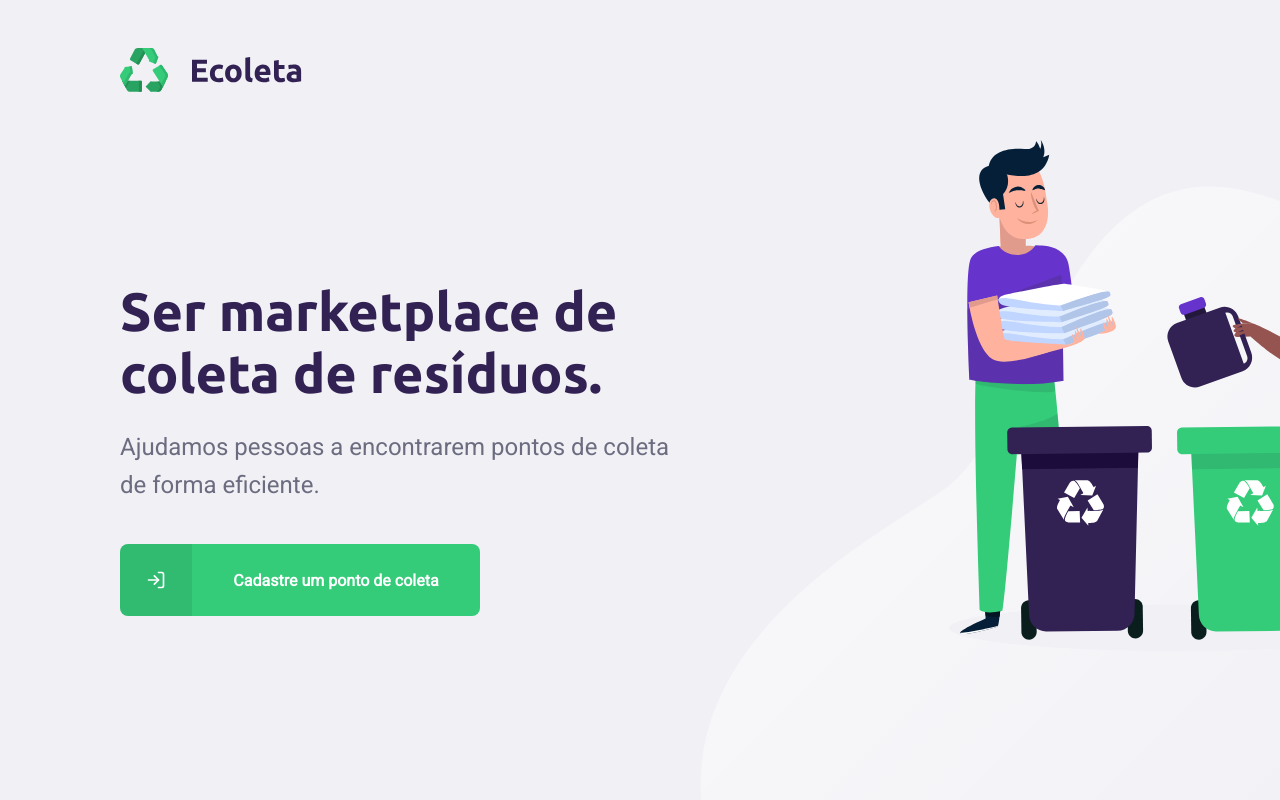
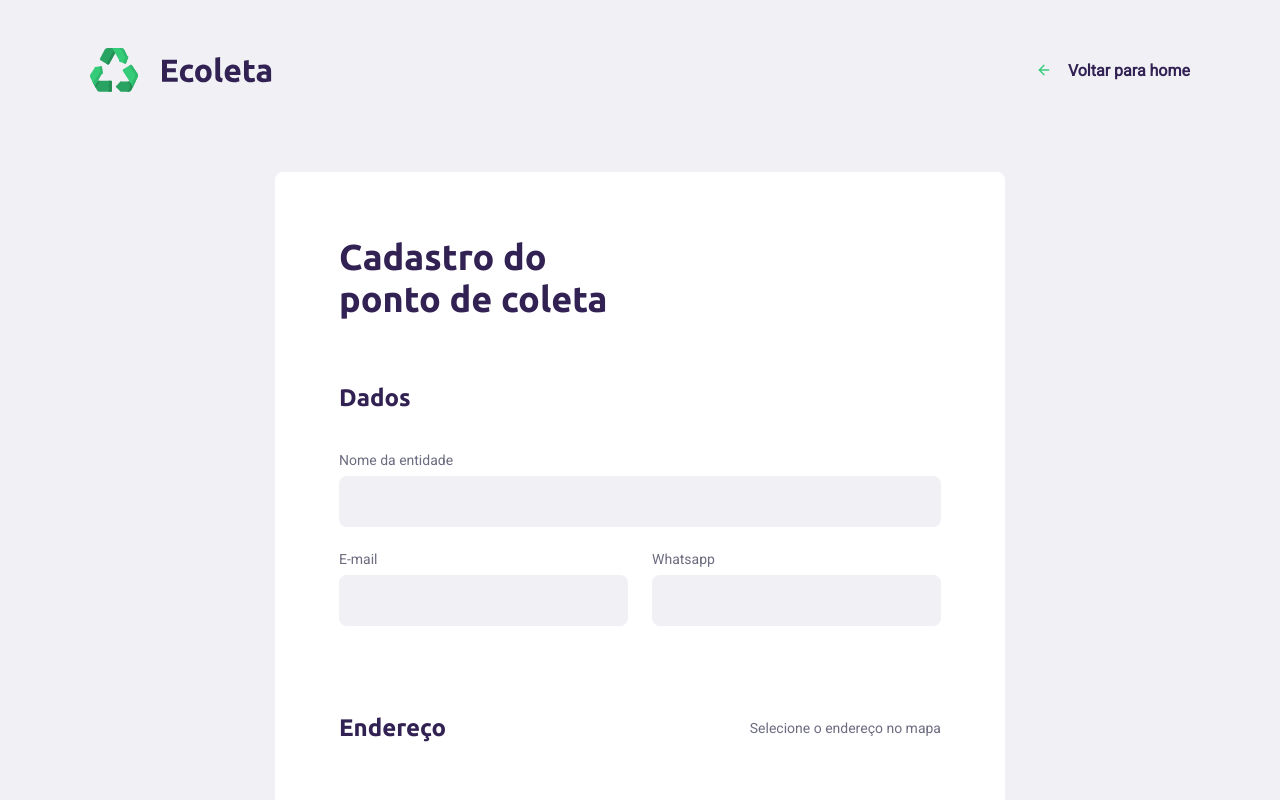
Before and after one commit to franklinsf/ecoleta, a React (Create React App) app in the folder web/: page /create-point in a window 1280 px wide. Shown: the top 800 px of the page. Built offline with nearby package versions, Linux system fonts and the light colour scheme; the HTML template or start-up script is replaced by a standard one.

Commit message:
Página de criar pontos de coleta

```diff
--- a/web/package.json
+++ b/web/package.json
@@ -13,6 +13,7 @@
     "react": "^16.13.1",
     "react-dom": "^16.13.1",
     "react-icons": "^3.10.0",
+    "react-router-dom": "^5.2.0",
     "react-scripts": "3.4.1",
     "typescript": "~3.7.2"
   },
@@ -36,5 +37,8 @@
       "last 1 firefox version",
       "last 1 safari version"
     ]
+  },
+  "devDependencies": {
+    "@types/react-router-dom": "^5.1.5"
   }
 }
--- a/web/src/App.tsx
+++ b/web/src/App.tsx
@@ -1,13 +1,13 @@
 import React from 'react';
 import './App.css';
-import Home from './pages/Home';
+import Routes from './routes';
 
 function App() {
 
 
   return (
     <div>
-      <Home />
+      <Routes />
     </div>
   );
 }
--- /dev/null
+++ b/web/src/pages/CreatePoint/index.tsx
@@ -0,0 +1,75 @@
+import React from 'react';
+import { Link } from 'react-router-dom';
+import { FiArrowLeft } from 'react-icons/fi';
+
+import './styles.css';
+import logo from '../../assets/logo.svg';
+
+const CreatePoint: React.FC = () => {
+  return (
+    <div id="page-create-point">
+      <header>
+        <img src={logo} alt="Ecoleta"/>
+
+        <Link to="/">
+          <FiArrowLeft />
+          Voltar para home
+        </Link>
+      </header>
+
+      <form>
+        <h1>Cadastro do <br/> ponto de coleta</h1>
+
+        <fieldset>
+          <legend>
+            <h2>Dados</h2>
+          </legend>
+
+          <div className="field">
+            <label htmlFor="name">Nome da entidade</label>
+            <input
+              type="text"
+              name="name"
+              id="name"
+            />
+          </div>
+
+          <div className="field-group">
+            <div className="field">
+              <label htmlFor="email">E-mail</label>
+              <input
+                type="email"
+                name="email"
+                id="email"
+              />
+            </div>
+            <div className="field">
+              <label htmlFor="whatsapp">Whatsapp</label>
+              <input
+                type="text"
+                name="whatsapp"
+                id="whatsapp"
+              />
+            </div>
+          </div>
+        </fieldset>
+
+        <fieldset>
+          <legend>
+            <h2>Endereço</h2>
+            <span>Selecione o endereço no mapa</span>
+          </legend>
+        </fieldset>
+
+        <fieldset>
+          <legend>
+            <h2>Ítens de coleta</h2>
+            <span>Selecione um ou mais ítens abaixo</span>
+          </legend>
+        </fieldset>
+      </form>
+    </div>
+  );
+}
+
+export default CreatePoint;
--- /dev/null
+++ b/web/src/pages/CreatePoint/styles.css
@@ -0,0 +1,203 @@
+#page-create-point {
+  width: 100%;
+  max-width: 1100px;
+
+  margin: 0 auto;
+}
+
+#page-create-point header {
+  margin-top: 48px;
+
+  display: flex;
+  justify-content: space-between;
+  align-items: center;
+}
+
+#page-create-point header a {
+  color: var(--title-color);
+  font-weight: bold;
+  text-decoration: none;
+
+  display: flex;
+  align-items: center;
+}
+
+#page-create-point header a svg {
+  margin-right: 16px;
+  color: var(--primary-color);
+}
+
+#page-create-point form {
+  margin: 80px auto;
+  padding: 64px;
+  max-width: 730px;
+  background: #FFF;
+  border-radius: 8px;
+
+  display: flex;
+  flex-direction: column;
+}
+
+#page-create-point form h1 {
+  font-size: 36px;
+}
+
+#page-create-point form fieldset {
+  margin-top: 64px;
+  min-inline-size: auto;
+  border: 0;
+}
+
+#page-create-point form legend {
+  width: 100%;
+  display: flex;
+  justify-content: space-between;
+  align-items: center;
+  margin-bottom: 40px;
+}
+
+#page-create-point form legend h2 {
+  font-size: 24px;
+}
+
+#page-create-point form legend span {
+  font-size: 14px;
+  font-weight: normal;
+  color: var(--text-color);
+}
+
+#page-create-point form .field-group {
+  flex: 1;
+  display: flex;
+}
+
+#page-create-point form .field {
+  flex: 1;
+
+  display: flex;
+  flex-direction: column;
+  margin-bottom: 24px;
+}
+
+#page-create-point form .field input[type=text],
+#page-create-point form .field input[type=email],
+#page-create-point form .field input[type=number] {
+  flex: 1;
+  background: #F0F0F5;
+  border-radius: 8px;
+  border: 0;
+  padding: 16px 24px;
+  font-size: 16px;
+  color: #6C6C80;
+}
+
+#page-create-point form .field select {
+  -webkit-appearance: none;
+  -moz-appearance: none;
+  appearance: none;
+  flex: 1;
+  background: #F0F0F5;
+  border-radius: 8px;
+  border: 0;
+  padding: 16px 24px;
+  font-size: 16px;
+  color: #6C6C80;
+}
+
+#page-create-point form .field input::placeholder {
+  color: #A0A0B2;
+}
+
+#page-create-point form .field label {
+  font-size: 14px;
+  margin-bottom: 8px;
+}
+
+#page-create-point form .field :disabled {
+  cursor: not-allowed;
+}
+
+#page-create-point form .field-group .field + .field {
+  margin-left: 24px;
+}
+
+#page-create-point form .field-group input + input {
+  margin-left: 24px;
+}
+
+#page-create-point form .field-check {
+  flex-direction: row;
+  align-items: center;
+}
+
+#page-create-point form .field-check input[type=checkbox] {
+  background: #F0F0F5;
+}
+
+#page-create-point form .field-check label {
+  margin: 0 0 0 8px;
+}
+
+#page-create-point form .leaflet-container {
+  width: 100%;
+  height: 350px;
+  border-radius: 8px;
+  margin-bottom: 24px;
+}
+
+#page-create-point form button {
+  width: 260px;
+  height: 56px;
+  background: var(--primary-color);
+  border-radius: 8px;
+  color: #FFF;
+  font-weight: bold;
+  font-size: 16px;
+  border: 0;
+  align-self: flex-end;
+  margin-top: 40px;
+  transition: background-color 0.2s;
+  cursor: pointer;
+}
+
+#page-create-point form button:hover {
+  background: #2FB86E;
+}
+
+.items-grid {
+  display: grid;
+  grid-template-columns: repeat(3, 1fr);
+  gap: 16px;
+  list-style: none;
+}
+
+.items-grid li {
+  background: #f5f5f5;
+  border: 2px solid #f5f5f5;
+  height: 180px;
+  border-radius: 8px;
+  padding: 32px 24px 16px;
+
+  display: flex;
+  flex-direction: column;
+  justify-content: space-between;
+  align-items: center;
+
+  text-align: center;
+
+  cursor: pointer;
+}
+
+.items-grid li span {
+  flex: 1;
+  margin-top: 12px;
+
+  display: flex;
+  align-items: center;
+  color: var(--title-color)
+}
+
+.items-grid li.selected {
+  background: #E1FAEC;
+  border: 2px solid #34CB79;
+}
--- a/web/src/pages/Home/index.tsx
+++ b/web/src/pages/Home/index.tsx
@@ -1,4 +1,5 @@
 import React from 'react';
+import { Link } from 'react-router-dom';
 import { FiLogIn } from 'react-icons/fi';
 
 import './styles.css';
@@ -16,12 +17,12 @@
           <h1>Ser marketplace de coleta de resíduos.</h1>
           <p>Ajudamos pessoas a encontrarem pontos de coleta de forma eficiente.</p>
 
-          <a href="/cadastro">
+          <Link to="/create-point">
             <span>
               <FiLogIn />
             </span>
             <strong>Cadastre um ponto de coleta</strong>
-          </a>
+          </Link>
         </main>
       </div>
     </div>
--- /dev/null
+++ b/web/src/routes.tsx
@@ -0,0 +1,16 @@
+import React from 'react';
+import { Route, BrowserRouter } from 'react-router-dom';
+
+import Home from './pages/Home';
+import CreatePoint from './pages/CreatePoint';
+
+const Routes: React.FC = () => {
+  return (
+    <BrowserRouter>
+      <Route component={Home} exact path="/" />
+      <Route component={CreatePoint} path="/create-point" />
+    </BrowserRouter>
+  );
+}
+
+export default Routes;
```
Also changed, not shown: 1 other file (tests, documents, lock files or other folders).
